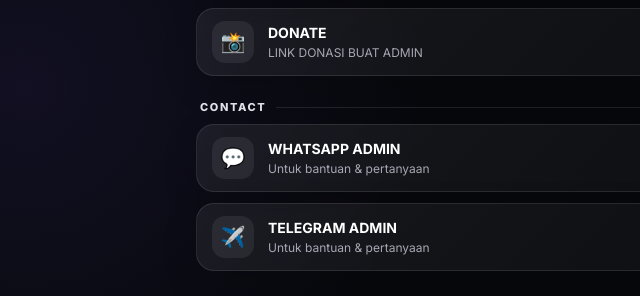
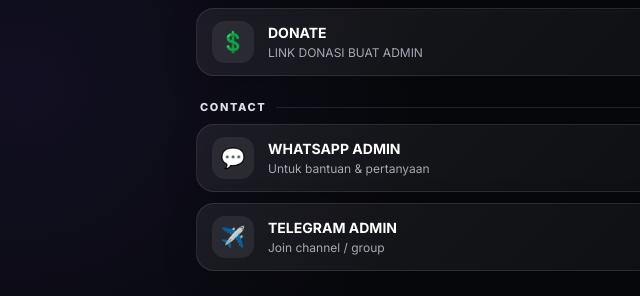
Before and after one commit to ikyy277/ikynewera, a plain HTML site: page index.html in a window 1280 px wide. Shown: the part 605-901 px from the top of the page, 104-744 px from the left. Drawn offline with Linux system fonts and the light colour scheme.

Commit message:
Add files via upload

```diff
--- a/index.html
+++ b/index.html
@@ -74,7 +74,7 @@
         <div class="icon">🎵</div><div class="txt"><strong>TIKTOK</strong><span>Follow akun resmi</span></div><div class="arrow">›</div>
       </a>
       <a class="link" href="https://sociabuzz.com/ikyy666_/donate" target="_blank" rel="noopener">
-        <div class="icon">📸</div><div class="txt"><strong>DONATE</strong><span>LINK DONASI BUAT ADMIN</span></div><div class="arrow">›</div>
+        <div class="icon">💲</div><div class="txt"><strong>DONATE</strong><span>LINK DONASI BUAT ADMIN</span></div><div class="arrow">›</div>
       </a>
     </div>
   </section>
@@ -86,7 +86,7 @@
         <div class="icon">💬</div><div class="txt"><strong>WHATSAPP ADMIN</strong><span>Untuk bantuan & pertanyaan</span></div><div class="arrow">›</div>
       </a>
       <a class="link" href="https://t.me/ikyystore27" target="_blank" rel="noopener">
-        <div class="icon">✈️</div><div class="txt"><strong>TELEGRAM ADMIN</strong><span>Untuk bantuan & pertanyaan</span></div><div class="arrow">›</div>
+        <div class="icon">✈️</div><div class="txt"><strong>TELEGRAM ADMIN</strong><span>Join channel / group</span></div><div class="arrow">›</div>
       </a>
     </div>
   </section>
```
